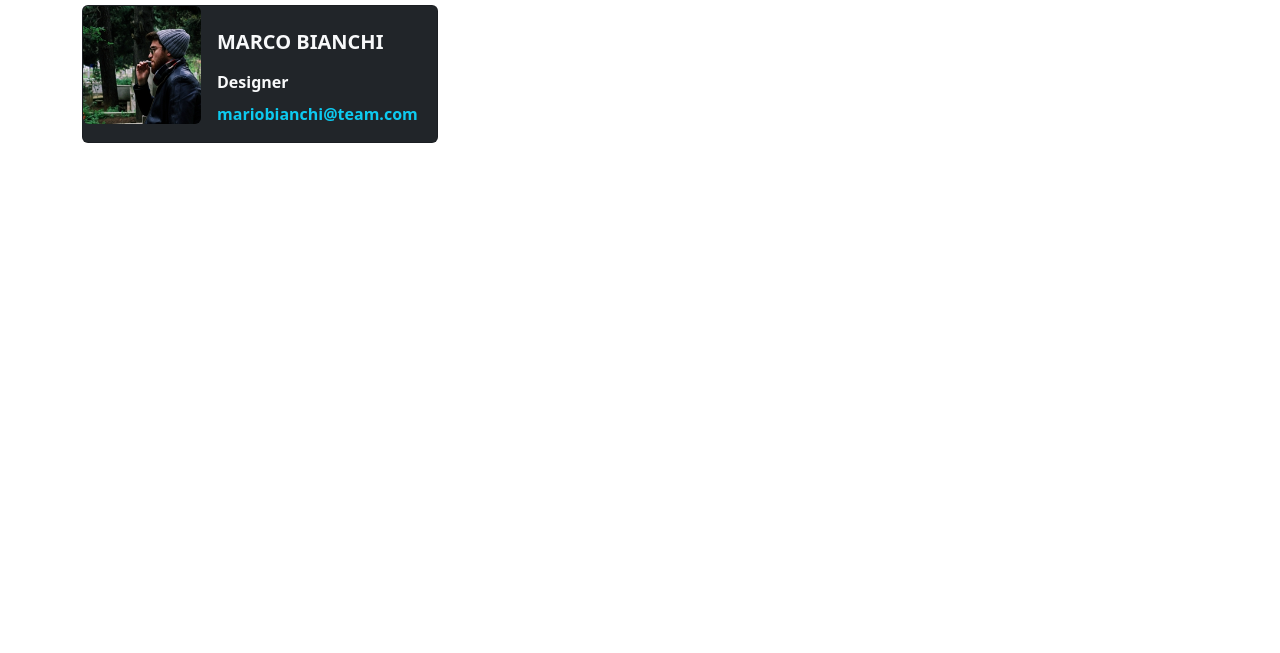
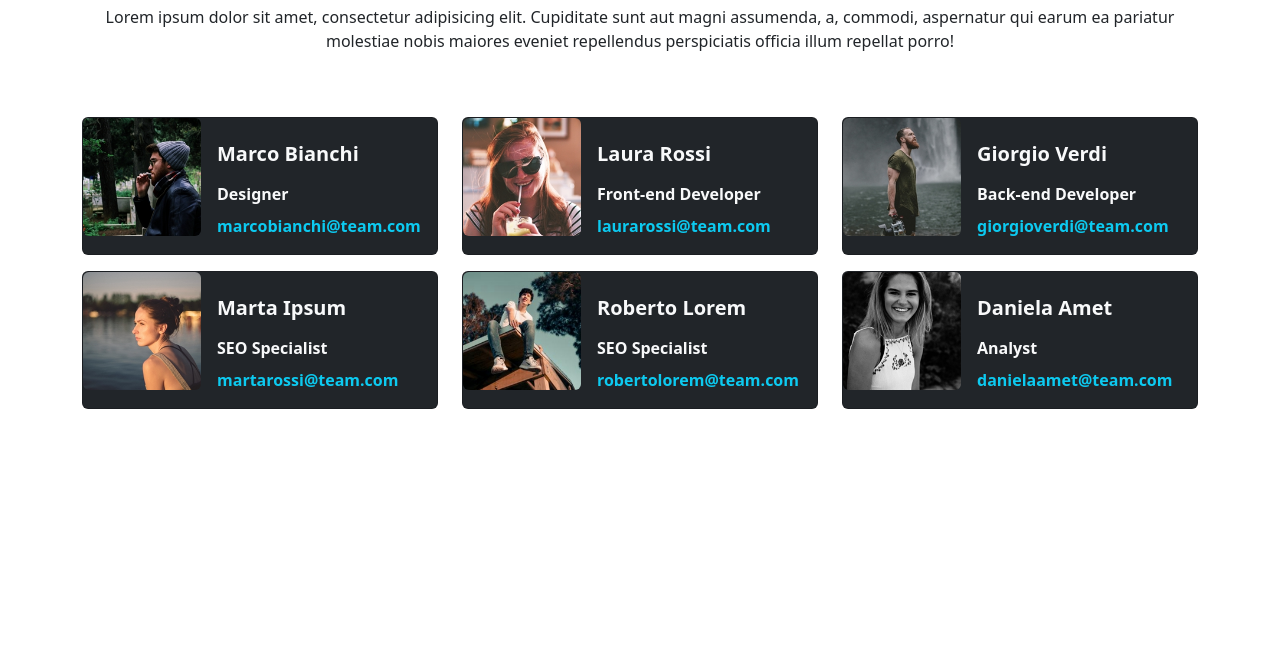
Before and after one commit to veronicacrisafi/js-our-team, a plain HTML site: page index.html in a window 1280 px wide. Shown: the part 147-800 px from the top of the page. Drawn offline with nearby package versions, Linux system fonts and the light colour scheme.

Commit message:
destrutturato l'oggetto
creato cardmarkup con all'interno la stringa e inserite le key dell'oggetto

inserito in pagina cardMarkup

```diff
--- a/index.html
+++ b/index.html
@@ -14,34 +14,23 @@
 
 <body>
 
-    <header>
-        <h1 class="text-center py-5">Meet our Team</h1>
-    </header>
 
+    <div class="banner">
+        <div class="container">
+            <h1 class="text-center py-5">Meet our Team</h1>
+            <p class="text-center pb-5">Lorem ipsum dolor sit amet, consectetur adipisicing elit. Cupiditate sunt aut
+                magni assumenda, a, commodi, aspernatur qui earum ea pariatur molestiae nobis maiores eveniet
+                repellendus perspiciatis officia illum repellat porro!</p>
+        </div>
+        <!-- /.container -->
+    </div>
+    <!-- /.banner -->
     <main>
         <div class="container">
             <!-- /.container -->
             <div id="my-team" class="row row-cols-1 row-cols-md-3">
-                <div class="col">
-                    <div class="card mb-3 bg-dark" style="max-width: 540px;">
-                        <div class="row g-0">
-                            <div class="col-md-4">
-                                <img src="./img/male1.png" class="img-fluid rounded" alt="img-first-member">
-                            </div>
-                            <div class="col-md-8 pt-2">
-                                <div class="card-body">
-                                    <h5 class="card-title fw-bold text-light">MARCO BIANCHI</h5>
-                                    <div class="pt-2 text-light fw-bold">
-                                        Designer
-                                    </div>
-                                    <div class="pt-2 fw-bold text-info">
-                                        mariobianchi@team.com
-                                    </div>
-                                </div>
-                            </div>
-                        </div>
-                    </div>
-                </div>
+
+            </div>
 
 
     </main>
--- a/main.js
+++ b/main.js
@@ -56,7 +56,38 @@ const teamMembers = [
 for (let i = 0; i < teamMembers.length; i++) {
   const thisMember = teamMembers[i];
   console.log(thisMember.name);
+  //destrutturazione dell'oggetto dentro il ciclo for della nuova variabile thisMember
+  const { name, role, email, img } = thisMember;
+  console.log(name);
+  console.log(role);
+  console.log(email);
+  console.log(img);
+  // generiamo il markup della card
+  const cardMarkupString = `
+ <div class="col">
+    <div class="card mb-3 bg-dark" style="max-width: 540px;">
+        <div class="row g-0">
+            <div class="col-md-4">
+                <img src="${img}" class="img-fluid rounded" alt="img-first-member">
+            </div>
+                <div class="col-md-8 pt-2">
+                    <div class="card-body">
+                        <h5 id="name-member" class="card-title fw-bold text-light">${name}</h5>
+                            <div id="role-member" class="pt-2 text-light fw-bold">
+                            ${role}
+                            </div>
+                                <div id="mail-member" class="pt-2 fw-bold text-info">
+                                ${email}
+                                </div>
+                    </div>
+                </div>
+            </div>
+    </div> `;
+
+  console.log(cardMarkupString);
+
+  rowEl.insertAdjacentHTML("beforeend", cardMarkupString);
 }
+
 // creare le variabili per conservare i valori di ogni proprietà
-// generiamo il markup
 // creato il markup lo devo appendere alla dom
```
